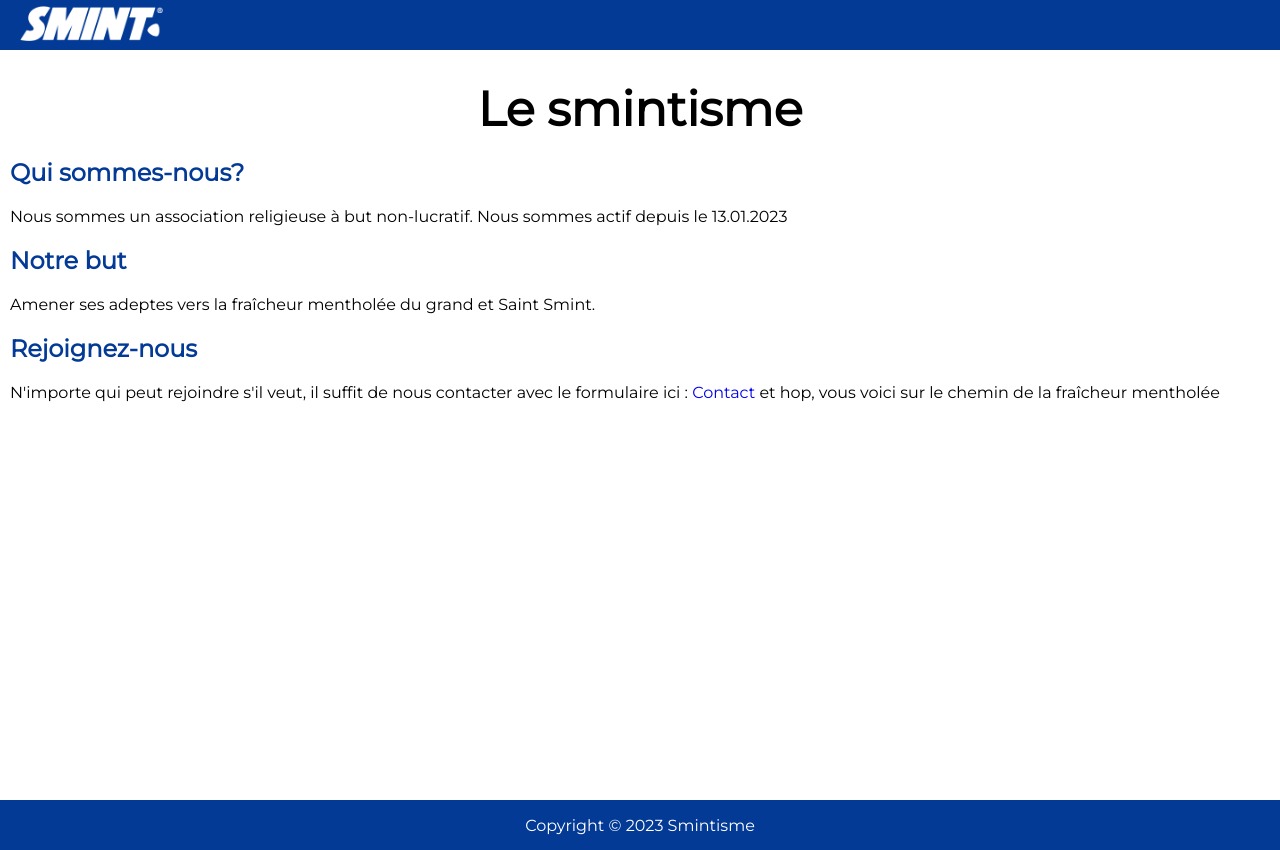
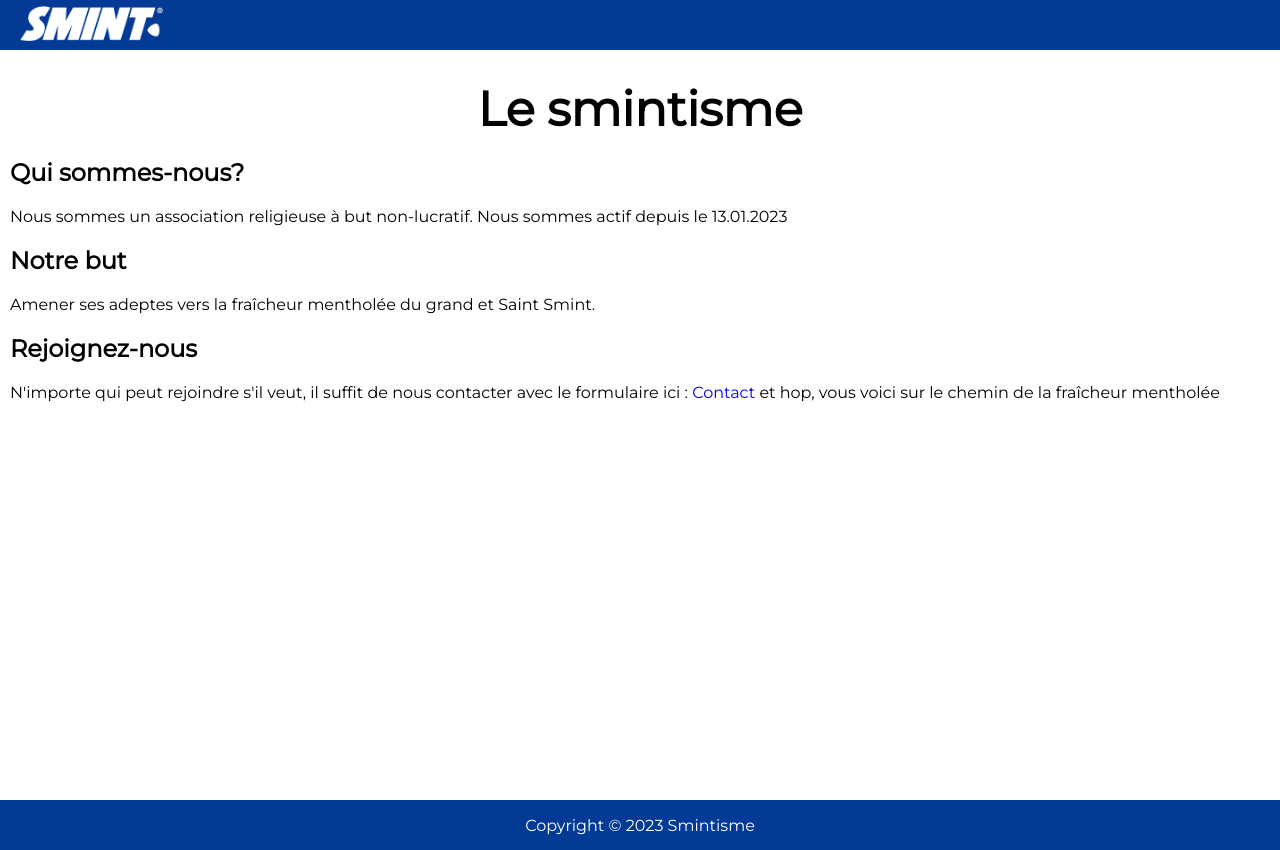
Before and after one commit to boustifaille/smintisme, a SvelteKit app: page /nous in a window 1280 px wide. Built offline with nearby package versions, Linux system fonts and the light colour scheme; some icons are missing.

Commit message:
change h2 color to white

```diff
--- a/src/routes/nous/+page.svelte
+++ b/src/routes/nous/+page.svelte
@@ -13,6 +13,5 @@
 <style>
     h2 {
         margin: 20px 0;
-        color: var(--dark-blue);
     }
 </style>
```
